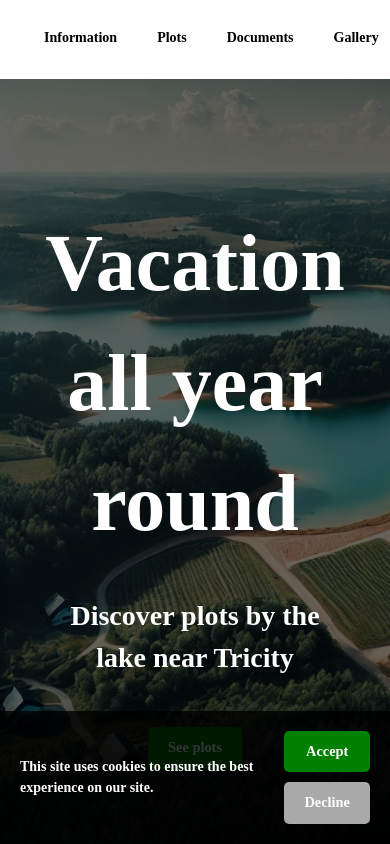
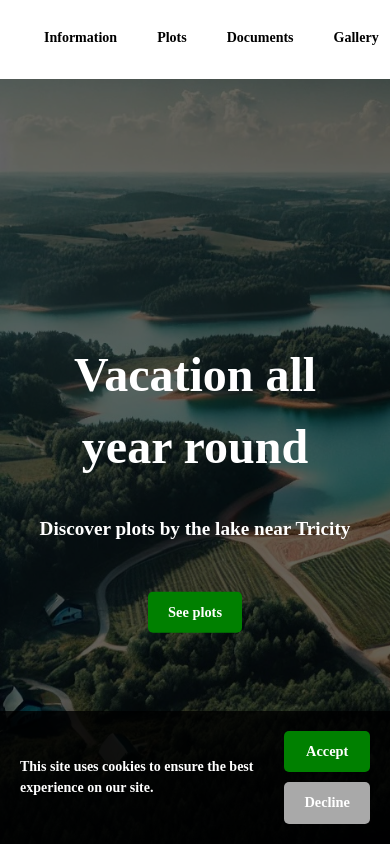
Before and after one commit to mateuszstaszkow/ganc_glodowo, a React (Create React App) app: page / in a window 390 px wide. Shown: the top 844 px of the page. Built offline with nearby package versions, Linux system fonts and the light colour scheme.

Commit message:
feat: [#13] - home RWD

```diff
--- a/src/components/Home/Home.scss
+++ b/src/components/Home/Home.scss
@@ -3,15 +3,12 @@
   to { opacity: 1; }
 }
 
+#home {
   .App-header {
     animation: fadeIn 1s;
     padding: 40vh 20px 20px 20px;
     box-sizing: border-box;
     height: 100vh;
-
-  h1 {
-    margin: 0;
-  }
   }
 
   .App-header::before {
@@ -36,6 +33,26 @@
     transform: translate(-50%, -50%);
 
     h1 {
-    font-size: 5rem;
+      font-size: 4vw;
+    }
+
+    h2 {
+      font-size: 1.2vw;
     }
   }
+
+  @media (max-width: 1023px) {
+    .homeTitle {
+      width: 80%;
+
+      h1 {
+        font-size: 3rem;
+      }
+
+      h2 {
+        font-size: 1.2rem;
+      }
+    }
+  }
+
+}
--- a/src/components/Home/Home.tsx
+++ b/src/components/Home/Home.tsx
@@ -9,7 +9,8 @@ function Home() {
     const t = useTranslation().i18n.t;
 
     return (
-        <Element name="home">
+        <Element id="home"
+                 name="home">
             <div className="Section relative">
                 <header className="App-header"></header>
                 <div className="homeTitle">
```
Lines whose indentation alone changed are shown as unchanged.
